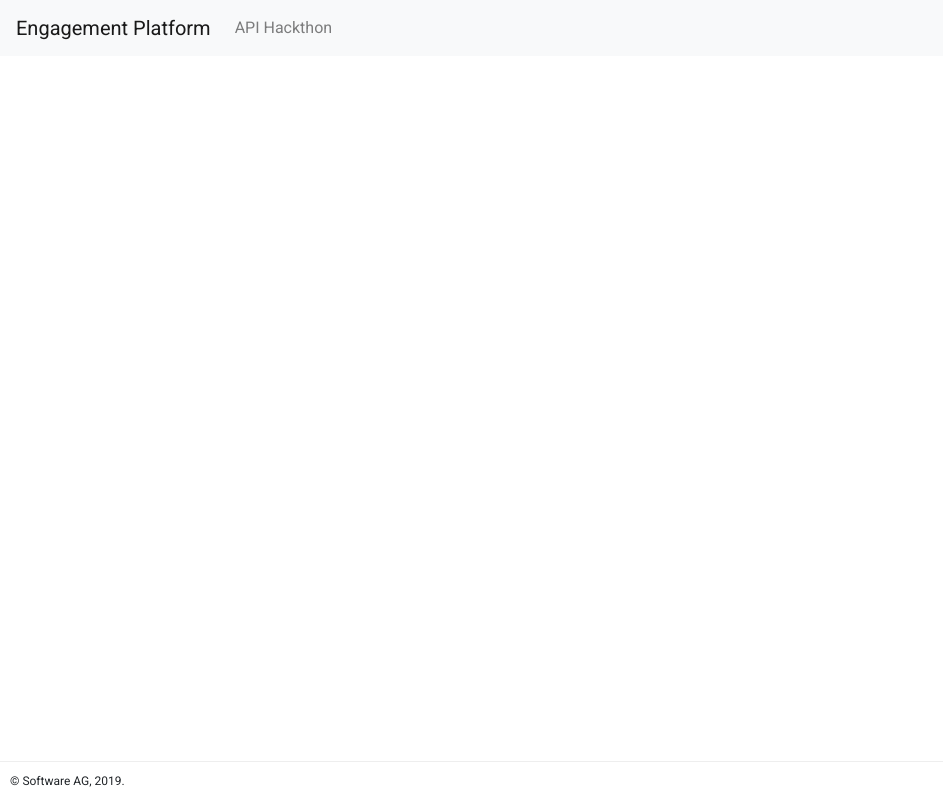
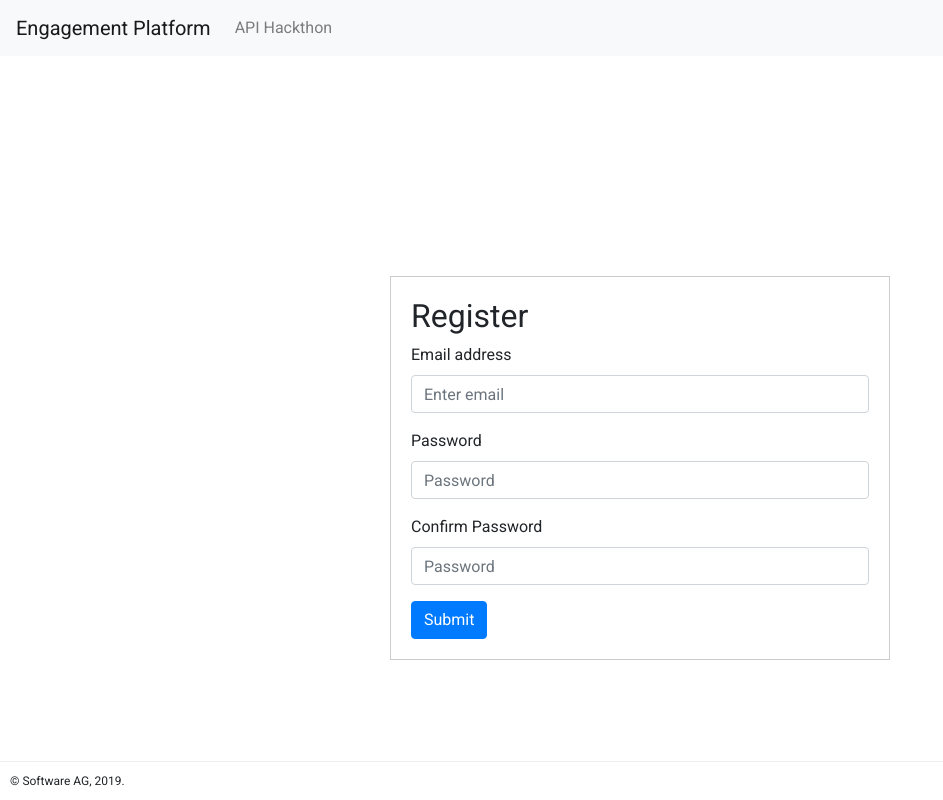
Before and after one commit to school-coder/aep-ui-v2, a Vue app: page /register in a window 1280 px wide. Shown: the whole page, without its empty margins (0-943 px from the left). Built offline with nearby package versions, Linux system fonts and the light colour scheme.

Commit message:
static files
registeration files
login
hackathon list

```diff
--- a/src/App.vue
+++ b/src/App.vue
@@ -1,7 +1,9 @@
 <template>
   <div id="app">
      <Header> </Header>
-     <router-view></router-view>
+     <div id="content">
+      <router-view></router-view>
+     </div>
      <Footer> </Footer>
   </div>
 </template>
@@ -24,4 +26,8 @@ export default {
     font-family: 'Roboto', sans-serif !important;
     color: #333;
   }
+
+  #content {
+    padding-top: 20px;
+  }
 </style>
--- a/src/router.js
+++ b/src/router.js
@@ -3,6 +3,7 @@ import Router from 'vue-router'
 import HackathonList from './views/hackathon/List.vue'
 import Home from './views/home/Home.vue'
 import Login from './views/login/Login.vue'
+import Register from './views/register/Register.vue'
 
 Vue.use(Router)
 
@@ -21,6 +22,11 @@ export default new Router({
       component: Login
     },
     {
+      path: '/register',
+      name: 'register',
+      component: Register
+    },
+    {
       path: '/hackathon',
       name: 'list-hackathons',
       component: HackathonList
--- a/src/views/hackathon/List.vue
+++ b/src/views/hackathon/List.vue
@@ -1,5 +1,17 @@
 <template>
-    <div>inside hackathon list page</div>
+    <div class="container-fluid">
+        <div class="card" style="width: 18rem">
+            <img src="images/hack1.png" class="card-img-top" alt="hack1.png" >
+            <div class="card-body">
+                <h5 class="card-title">Hack Fest 2019</h5>
+                <p class="card-text">Some quick example text to build on the card title and make up the bulk of the card's content.</p>
+            </div>
+            <div class="card-body">
+                <a href="#" class="card-link">View</a>
+                <a href="#" class="card-link">Register</a>
+            </div>
+        </div>
+    </div>
 </template>
 
 <script>
@@ -7,7 +19,3 @@ export default {
 
 }
 </script>
-
-<style>
-
-</style>
--- a/src/views/home/Home.vue
+++ b/src/views/home/Home.vue
@@ -1,5 +1,8 @@
 <template>
-    <div>in the home page</div>
+    <section>
+        <h1>API Engagement Platform</h1>
+        <p class="text-muted">powered by Software AG</p>
+    </section>
 </template>
 
 <script>
@@ -8,6 +11,13 @@ export default {
 }
 </script>
 
-<style>
+<style scoped>
 
+section {
+    width: 100%;
+    height: 100%;
+    text-align: center;
+    margin: auto;
+    padding-top: 100px;
+}
 </style>
--- a/src/views/login/Login.vue
+++ b/src/views/login/Login.vue
@@ -1,15 +1,15 @@
 <template>
     <section >
-        <h1>Login</h1>
+        <h2>Login</h2>
         <form>
             <div class="form-group">
-                <label for="exampleInputEmail1">Email address</label>
-                <input type="email" class="form-control" id="exampleInputEmail1" aria-describedby="emailHelp" placeholder="Enter email">
+                <label for="id-lg-email">Email address</label>
+                <input type="email" class="form-control" id="id-lg-email" aria-describedby="emailHelp" placeholder="Enter email">
                 <small id="emailHelp" class="form-text text-muted">We'll never share your email with anyone else.</small>
             </div>
             <div class="form-group">
-                <label for="exampleInputPassword1">Password</label>
-                <input type="password" class="form-control" id="exampleInputPassword1" placeholder="Password">
+                <label for="id-lg-password">Password</label>
+                <input type="password" class="form-control" id="id-lg-password" placeholder="Password">
             </div>
 
             <div class="form-group">
--- /dev/null
+++ b/src/views/register/Register.vue
@@ -0,0 +1,44 @@
+<template>
+    <section >
+        <h2>Register</h2>
+        <form>
+            <div class="form-group">
+                <label for="id-signup-email">Email address</label>
+                <input type="email" class="form-control" id="id-signup-email" aria-describedby="emailHelp" placeholder="Enter email">
+            </div>
+
+            <div class="form-group">
+                <label for="id-signup-password">Password</label>
+                <input type="password" class="form-control" id="id-signup-password" placeholder="Password">
+            </div>
+
+            <div class="form-group">
+                <label for="id-signup-confirm-password">Confirm Password</label>
+                <input type="password" class="form-control" id="id-signup-confirm-password" placeholder="Password">
+            </div>
+
+            <button type="submit" id="id-register-submit" class="btn btn-primary">Submit</button>
+        </form>
+    </section>
+</template>
+
+<script>
+export default {
+
+}
+</script>
+
+<style scoped>
+    section {
+        width: 500px;
+        margin: auto;
+        border: 1px solid #CCC;
+        padding: 20px;
+        position: relative;
+        top: 200px;
+    }
+
+    #id-login-submit {
+        text-align: right;
+    }
+</style>
```
Also changed, not shown: public/images/hack1.png (added).
